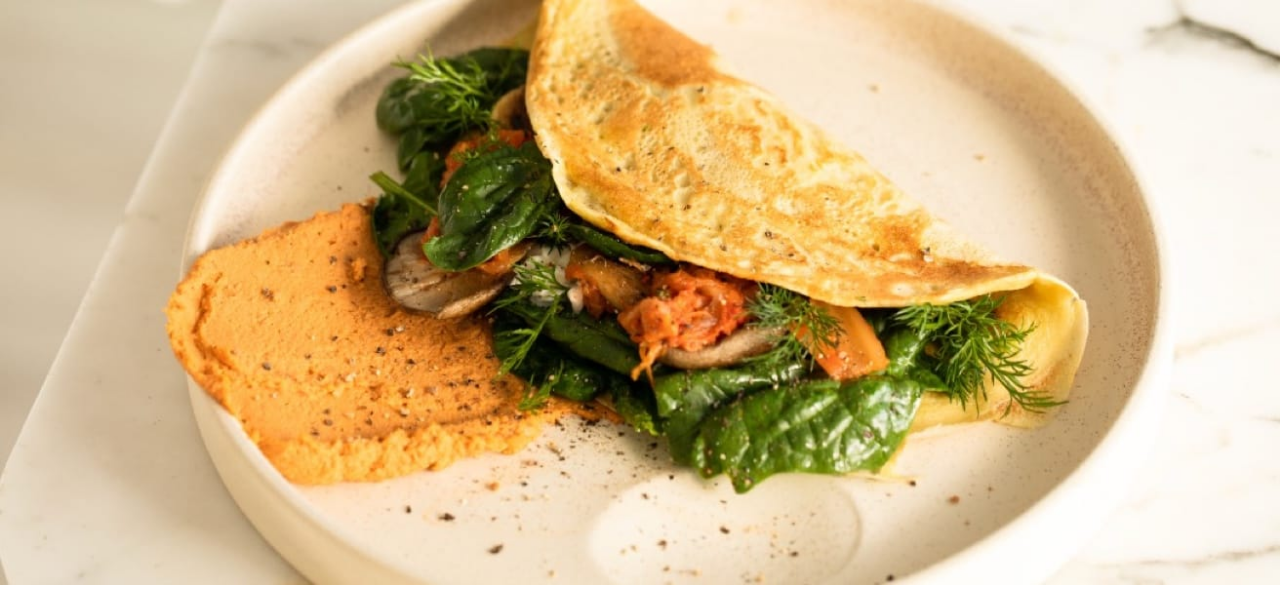
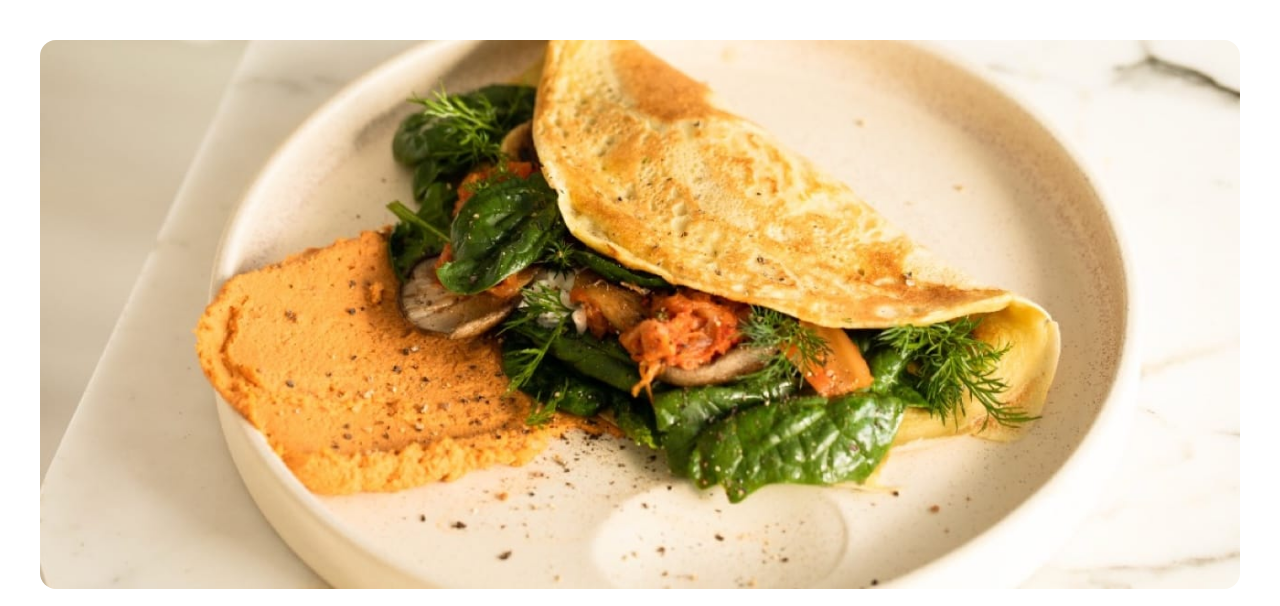
Before and after one commit to OmarReyesC/fm-recipe-page-main, a plain HTML site: page index.html in a window 1280 px wide. Shown: the top 606 px of the page. Drawn offline with Linux system fonts and the light colour scheme.

Commit message:
Adds media query

```diff
--- a/index.html
+++ b/index.html
@@ -12,7 +12,7 @@
 </head>
 <body>
   <main>
-    <div>
+    <div class="image-container">
       <picture class="recipe-image">
         <img srcset="./assets/images/image-omelette.jpeg" width="1312" height="600" alt="Omelette on a plate with vegetables">
       </picture>
--- a/styles.css
+++ b/styles.css
@@ -68,6 +68,7 @@ main {
 .recipe-image img {
     width: 100%;
     height: auto;
+    border-radius: 1rem;
 }
 .content {
     display: flex;
@@ -135,3 +136,8 @@ footer {
     text-align: center;
     padding: var(--space-md);
 }
+@media (min-width: 48rem) {
+    .image-container {
+        padding: var(--space-xl);
+    }
+}
```
